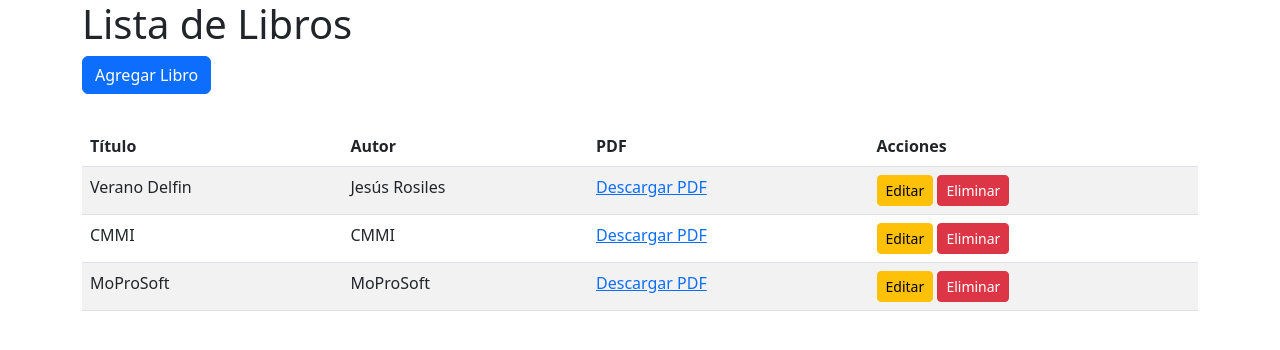
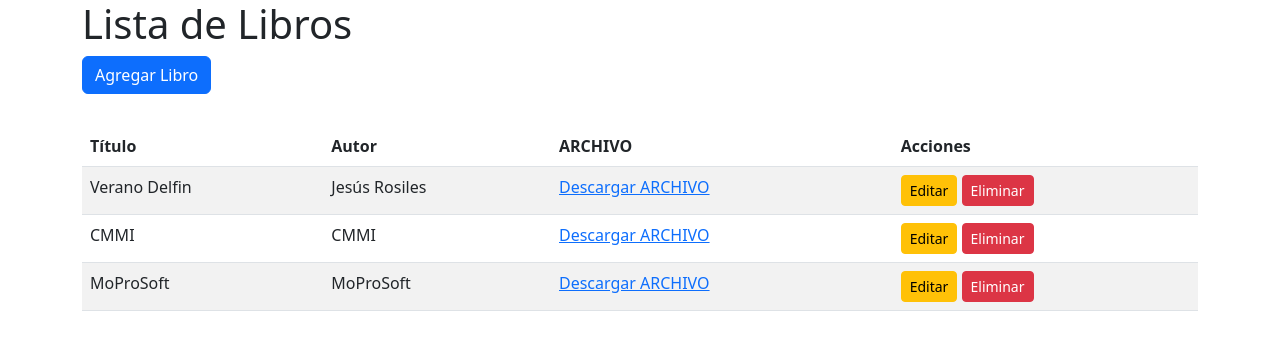
Before and after one commit to yisusrgg/Programacion-Web-II, a Django app: page /libros/ in a window 1280 px wide. Shown: the top 350 px of the page. Run offline with Django 5.2, Linux system fonts and the light colour scheme; data comes from the database, SQL or seed files in the repository; both versions use the stored data as it was after the commit.

Commit message:
Ejercicio: Formularios, archivos

```diff
--- a/Unidad 2/libreria/libros/models.py
+++ b/Unidad 2/libreria/libros/models.py
@@ -1,14 +1,17 @@
 from django.db import models
 from django.core.validators import FileExtensionValidator
+from django.db.models.signals import post_delete
+from django.dispatch import receiver
+import os
 
 class Libro(models.Model):
     id = models.AutoField(primary_key=True)
     titulo = models.CharField(max_length=200, verbose_name="Título")
     autor = models.CharField(max_length=100, verbose_name="Autor")
     pdf = models.FileField(
-        upload_to='libros/pdfs/',
-        validators=[FileExtensionValidator(allowed_extensions=['pdf'])],
-        verbose_name="PDF"
+        upload_to='libros/archivos/',
+        validators=[FileExtensionValidator(allowed_extensions=['pdf', 'jpg', 'jpeg', 'png', 'gif'])],
+        verbose_name="Archivo (PDF o Imagen)"
     )
     fecha_creacion = models.DateTimeField(auto_now_add=True, verbose_name="Fecha de Creación")
 
@@ -19,3 +22,10 @@ class Libro(models.Model):
 
     def __str__(self):
         return self.titulo
+
+@receiver(post_delete, sender=Libro)
+def eliminar_archivo(sender, instance, **kwargs):
+
+    if instance.pdf:
+        if os.path.isfile(instance.pdf.path):
+            os.remove(instance.pdf.path)
--- a/Unidad 2/libreria/libros/templates/libros/lista_libros.html
+++ b/Unidad 2/libreria/libros/templates/libros/lista_libros.html
@@ -14,7 +14,7 @@
                 <tr>
                     <th>Título</th>
                     <th>Autor</th>
-                    <th>PDF</th>
+                    <th>ARCHIVO</th>
                     <th>Acciones</th>
                 </tr>
             </thead>
@@ -23,10 +23,10 @@
                 <tr>
                     <td>{{ libro.titulo }}</td>
                     <td>{{ libro.autor }}</td>
-                    <td><a href="{{ libro.pdf.url }}" target="_blank">Descargar PDF</a></td>
+                    <td><a href="{{ libro.pdf.url }}" target="_blank">Descargar ARCHIVO</a></td>
                     <td>
                         <a href="{% url 'editar_libro' libro.pk %}" class="btn btn-warning btn-sm">Editar</a>
-                        <button type="button" class="btn btn-danger btn-sm" data-bs-toggle="modal" data-bs-target="#confirmarEliminarModal" onclick="setEliminarId({{ libro.pk }})">
+                        <button type="button" class="btn btn-danger btn-sm" data-bs-toggle="modal" data-bs-target="#confirmarEliminarModal" onclick="setEliminarId({{libro.pk}})">
                             Eliminar
                         </button>
                     </td>
--- a/Unidad 2/libreria/libros/views.py
+++ b/Unidad 2/libreria/libros/views.py
@@ -23,4 +23,3 @@ class EditarLibro(UpdateView):
 class EliminarLibro(DeleteView):
     model = Libro
     success_url = reverse_lazy('lista_libros')
-    template_name = 'libros/confirmar_eliminar.html'
```
Also changed, not shown: Unidad 2/libreria/libros/forms.py (+8 -6 lines), Unidad 2/libreria/db.sqlite3, Unidad 2/libreria/libros/migrations/0002_alter_libro_pdf.py (added), Unidad 2/libreria/media/libros/archivos/Marsupiales_Binarios.jpg (added), 14 other files.
